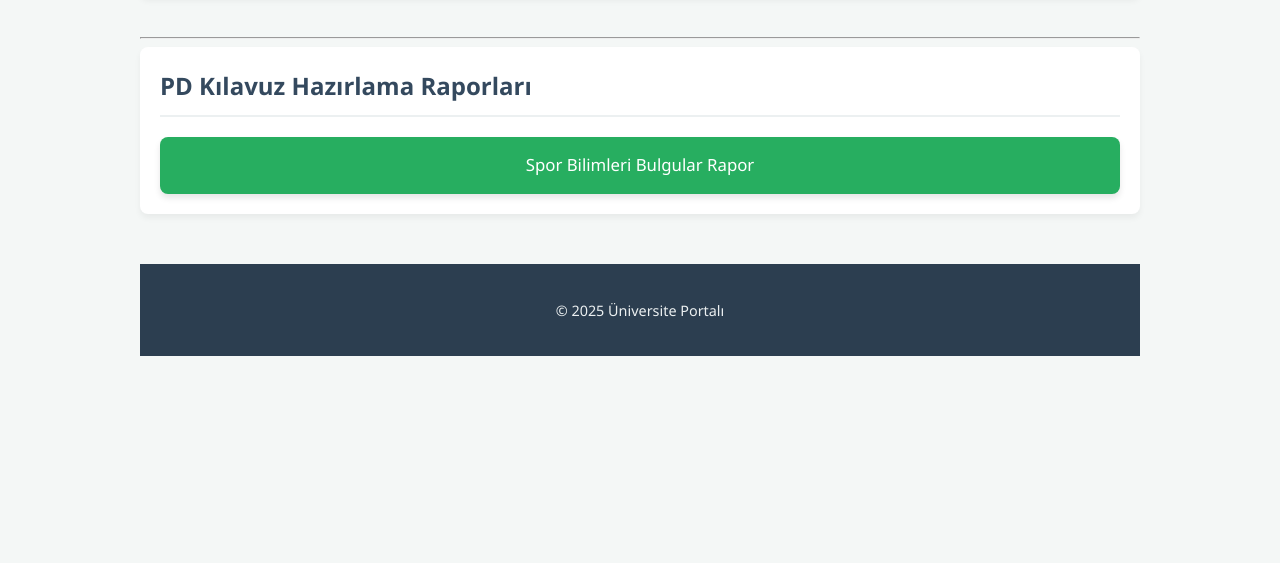
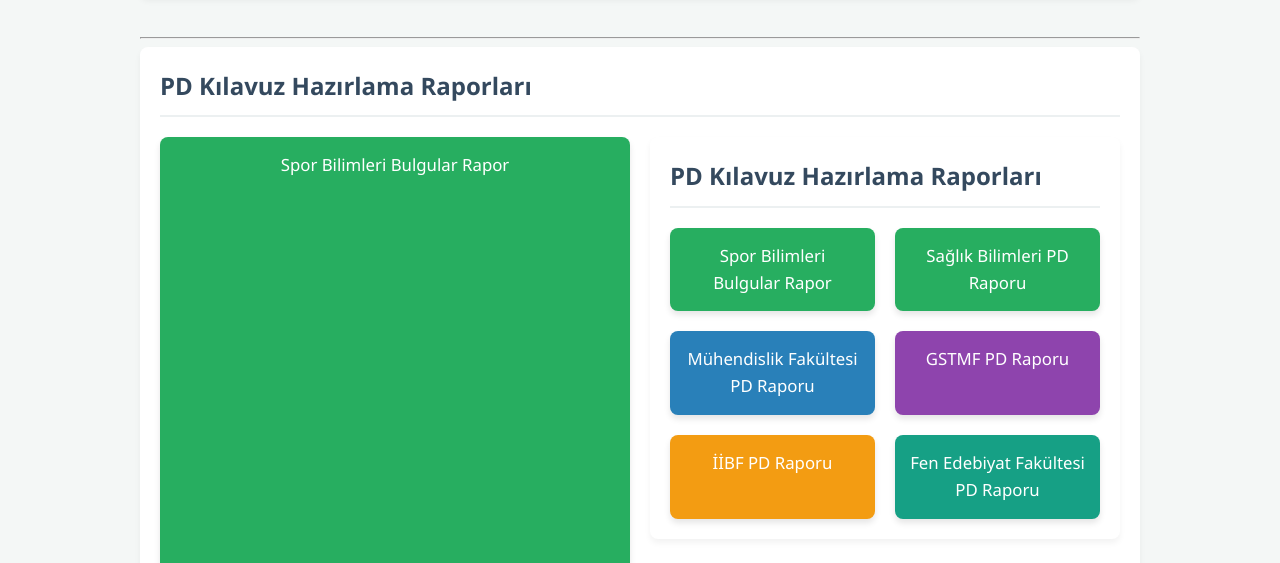
Before and after one commit to huzem/iskur, a plain HTML site: page index.html in a window 1280 px wide. Shown: the part 237-800 px from the top of the page. Drawn offline with Linux system fonts and the light colour scheme.

Commit message:
Update index.html

```diff
--- a/index.html
+++ b/index.html
@@ -273,6 +273,40 @@
                 <a href="https://huzem.github.io/iskur/spor_bulgular.html" class="link-button saglik" target="_blank">Spor Bilimleri Bulgular Rapor</a>
 
 
+        <section id="pd-kilavuz-raporlar">
+    <h2>PD Kılavuz Hazırlama Raporları</h2>
+    <div class="links">
+        <a href="https://huzem.github.io/iskur/spor_bulgular.html" class="link-button saglik" target="_blank">
+            Spor Bilimleri Bulgular Rapor
+        </a>
+
+        <a href="https://www.canva.com/design/DAG537TLWD0/eGVxiXdcnum31wps9BFz4g/edit?utm_content=DAG537TLWD0&utm_campaign=designshare&utm_medium=link2&utm_source=sharebutton"
+           class="link-button saglik" target="_blank">
+            Sağlık Bilimleri PD Raporu
+        </a>
+
+        <a href="https://www.canva.com/design/DAG53zepSA8/MFd98lU1c8kl-2Hz3b-A2A/edit?utm_content=DAG53zepSA8&utm_campaign=designshare&utm_medium=link2&utm_source=sharebutton"
+           class="link-button muhendislik" target="_blank">
+            Mühendislik Fakültesi PD Raporu
+        </a>
+
+        <a href="https://www.canva.com/design/DAG531su9lQ/dUkRHN39P_tE-55MMJ1NBw/edit?utm_content=DAG531su9lQ&utm_campaign=designshare&utm_medium=link2&utm_source=sharebutton"
+           class="link-button guzel-sanatlar" target="_blank">
+            GSTMF PD Raporu
+        </a>
+
+        <a href="https://www.canva.com/design/DAG53_wgXps/CCrx3QL_mItM1Jczy5zgdw/edit?utm_content=DAG53_wgXps&utm_campaign=designshare&utm_medium=link2&utm_source=sharebutton"
+           class="link-button iktisad" target="_blank">
+            İİBF PD Raporu
+        </a>
+
+        <a href="https://www.canva.com/design/DAG53_UrVLk/dLtD1bNs9FUEigC8_GPNJw/edit?utm_content=DAG53_UrVLk&utm_campaign=designshare&utm_medium=link2&utm_source=sharebutton"
+           class="link-button fen-edebiyat" target="_blank">
+            Fen Edebiyat Fakültesi PD Raporu
+        </a>
+    </div>
+</section>
+
 
 
 
```
